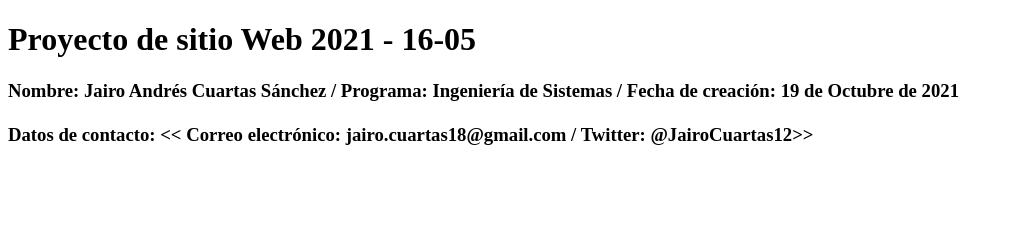
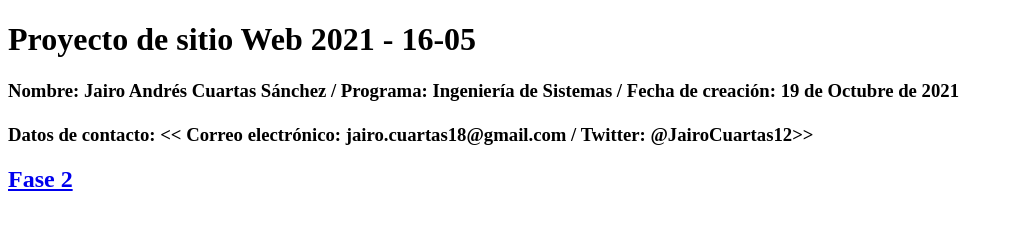
Before and after one commit to jacs4210/DSW-JairoCuartas, a plain HTML site: page index.html in a window 1280 px wide. Shown: the whole page, without its empty margins (0-1014 px from the left). Drawn offline with Linux system fonts and the light colour scheme.

Commit message:
Fase 2 - Publicación de enlace entre el index y la fase 2

```diff
--- a/index.html
+++ b/index.html
@@ -18,6 +18,10 @@
       Datos de contacto: << Correo electrónico: jairo.cuartas18@gmail.com / Twitter: @JairoCuartas12>>
     </p>
   </h3>
+
+  <a href="./fase2/design.html">
+    <h2>Fase 2</h2>
+  </a>
 </body>
 
 </html>
```
